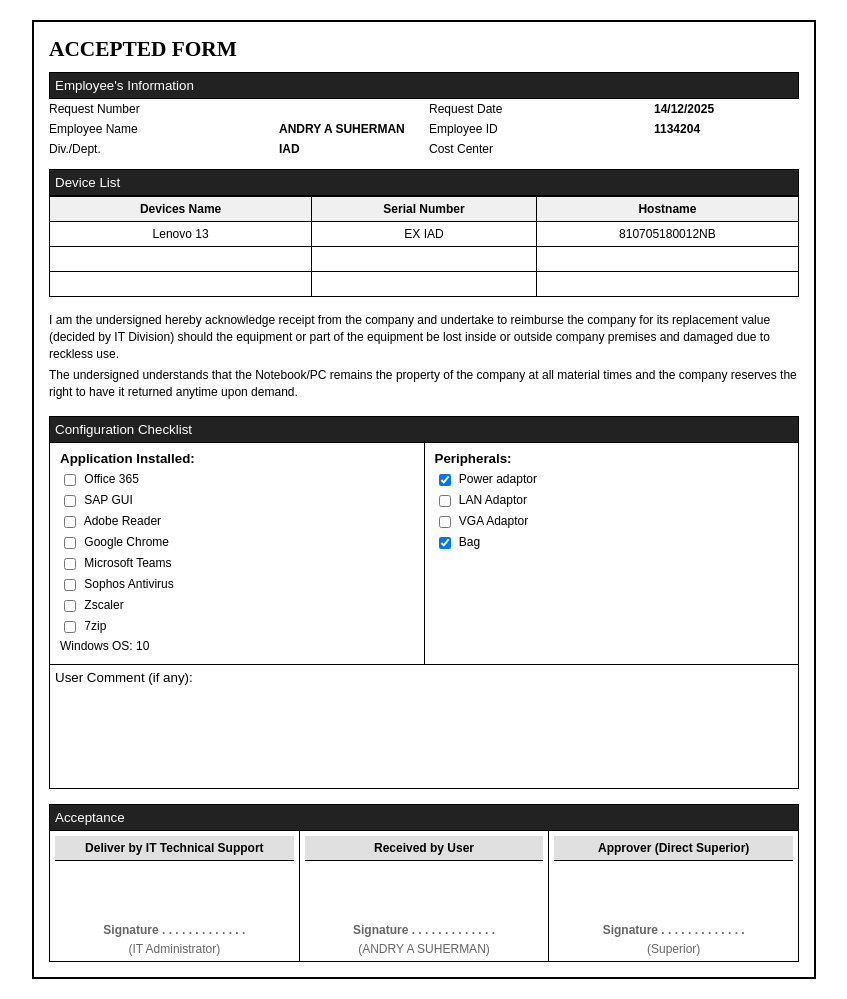
After one commit to kazeorp/inventori, a PHP site: page /cetak-form.php?id=76 in a window 1280 px wide. The commit adds this page. Shown: the whole page, without its empty margins (216-1063 px from the left). Run offline with PHP 8.4, Linux system fonts and the light colour scheme; a user stored in the database is signed in; data comes from the database, SQL or seed files in the repository.

Commit message:
tambah form

```diff
--- /dev/null
+++ b/cetak-form.php
@@ -0,0 +1,333 @@
+<?php
+// ... (Bagian PHP data aset tetap sama)
+// cetak-form.php - Revisi Final dengan format ACCEPTED FORM
+
+include 'koneksi.php';
+
+if (!isset($_GET['id']) || empty($_GET['id'])) {
+  die("ID Aset tidak ditemukan.");
+}
+
+$id = (int) $_GET['id'];
+$query = mysqli_query($koneksi, "SELECT * FROM inventori WHERE id = $id");
+$aset = mysqli_fetch_assoc($query);
+
+if (!$aset) {
+  die("Data aset tidak ditemukan.");
+}
+
+// Data Aset
+$hostname = htmlspecialchars($aset['hostname'] ?? 'N/A');
+$type = htmlspecialchars($aset['type'] ?? 'N/A');
+$ram = htmlspecialchars($aset['ram'] ?? 'N/A');
+$storage = htmlspecialchars($aset['storage'] ?? 'N/A');
+$keterangan = htmlspecialchars($aset['keterangan'] ?? '');
+// Jika serial number tidak ada kolom, kita asumsikan ia berada di keterangan atau tidak terisi
+$serial_number = empty($keterangan) ? 'N/A' : $keterangan;
+$kelengkapan = htmlspecialchars($aset['kelengkapan'] ?? '');
+
+// Data Karyawan
+$employee_name = htmlspecialchars($aset['nama'] ?? '____________________');
+$nik = htmlspecialchars($aset['nik'] ?? '____________________');
+$div_dept = htmlspecialchars($aset['divisi'] ?? '____________________');
+
+// Tanggal
+$request_date = date('d/m/Y');
+$employee_id = $nik;
+?>
+<!DOCTYPE html>
+<html lang="id">
+<head>
+  <meta charset="UTF-8">
+  <title>ACCEPTED FORM</title>
+  <style>
+    body {
+      font-family: Arial, sans-serif;
+      margin: 20px;
+      font-size: 9pt;
+    }
+    .container {
+      width: 750px;
+      margin: 0 auto;
+      border: 2px solid #000;
+      padding: 15px;
+    }
+    .header h1 {
+      font-size: 16pt;
+      margin: 0;
+      font-family: 'Times New Roman', serif;
+    }
+
+    table {
+      width: 100%;
+      border-collapse: collapse;
+      margin-bottom: 10px;
+    }
+    table.info td {
+      padding: 3px 5px;
+      border: 1px solid #000;
+    }
+    table.device-list th, table.device-list td {
+      padding: 5px;
+      border: 1px solid #000;
+      text-align: center;
+    }
+    table.device-list th {
+      background-color: #f0f0f0;
+      font-weight: bold;
+    }
+
+    .section-title {
+      font-size: 10pt;
+      padding: 5px;
+      border: 1px solid #000;
+      background-color: #222222;
+      color: white;
+      padding-left: 5px;
+      margin-top: 10px;
+    }
+
+        /* Modifikasi untuk menempelkan Acceptance dengan Signature Box */
+        #acceptance-title {
+            margin-bottom: 0 !important;
+            margin-top: 15px;
+        }
+
+    .checkbox-section {
+      display: flex;
+      border: 1px solid #000;
+      border-top: none;
+      margin-bottom: 0;
+    }
+    .column {
+      flex: 1;
+      padding: 8px 10px;
+      border-right: 1px solid #000;
+    }
+    .column:last-child {
+      border-right: none;
+    }
+    .checkbox-item {
+      margin-bottom: 3px;
+    }
+
+    input[type="checkbox"] {
+      margin-right: 5px;
+      border: 1px solid black !important; /* Jamin border hitam */
+      background-color: white !important; /* Jamin latar putih */
+      width: 12px;
+      height: 12px;
+      vertical-align: middle;
+    }
+
+    .agreement {
+      margin-top: 15px;
+      line-height: 1.4;
+    }
+
+    .signatures {
+      display: flex;
+      justify-content: space-between;
+      margin-top: 0; /* Menempel ke section-title */
+      margin-bottom: 0;
+      border: 1px solid #000;
+      border-top: none;
+    }
+    .signature-box {
+      width: 33%;
+      text-align: center;
+      padding: 5px;
+      /* border: 1px solid #000; <- Dihapus karena sudah ada border di .signatures */
+             border-right: 1px solid #000;
+    }
+        .signature-box:last-child {
+            border-right: none;
+        }
+    .signature-title {
+      background-color: #e0e0e0;
+      font-weight: bold;
+      padding: 5px;
+      border-bottom: 1px solid #000;
+    }
+    .signature-area {
+      height: 40px;
+    }
+
+        /* <-- PERBAIKAN: Memudarkan Teks Signature --> */
+        .signature-box p {
+            margin: 5px 0 0 0;
+            color: #666; /* Warna abu-abu yang lebih lembut */
+            font-weight: normal;
+        }
+        .signature-box p:first-of-type {
+            margin-top: 10px;
+            font-weight: bold; /* Teks "Signature . . ." tetap tebal */
+        }
+
+    .filled-data {
+      font-weight: bold;
+    }
+
+    @media print {
+            html, body {
+                height: 100%;
+                overflow: hidden;
+            }
+            .container {
+                border: none;
+                padding: 0;
+                width: 100%;
+                margin: 0;
+            }
+            .signatures, .agreement, .checkbox-section {
+                page-break-inside: avoid;
+            }
+
+            input[type="checkbox"]:checked {
+                /* Hanya centang yang tercentang yang perlu kita fokuskan */
+                /* Coba atur centang menjadi grayscale atau filter hitam */
+                filter: invert(100%) grayscale(100%);
+            }
+
+            /* (Opsional, jika filter di atas tidak bekerja) */
+            * {
+                -webkit-print-color-adjust: exact; /* Penting untuk konsistensi warna */
+                color-adjust: exact;
+            }
+        }
+  </style>
+</head>
+<body>
+
+<div class="container">
+      <div class="header">
+    <h1>ACCEPTED FORM</h1>
+  </div>
+
+    <div class="section-title">Employee's Information</div>
+  <table class="info" style="border: none;">
+    <tr>
+      <td style="width: 30%; border: none; padding-left: 0;">Request Number</td>
+      <td style="width: 20%; border: none;"></td>
+      <td style="width: 30%; border: none;">Request Date</td>
+      <td style="width: 20%; border: none;" class="filled-data"><?= $request_date ?></td>
+    </tr>
+    <tr>
+      <td style="border: none; padding-left: 0;">Employee Name</td>
+      <td style="border: none;" class="filled-data"><?= $employee_name ?></td>
+      <td style="border: none;">Employee ID</td>
+      <td style="border: none;" class="filled-data"><?= $employee_id ?></td>
+    </tr>
+    <tr>
+      <td style="border: none; padding-left: 0;">Div./Dept.</td>
+      <td style="border: none;" class="filled-data"><?= $div_dept ?></td>
+      <td style="border: none;">Cost Center</td>
+      <td style="border: none;"></td>
+    </tr>
+  </table>
+
+    <div class="section-title">Device List</div>
+  <table class="device-list">
+    <thead>
+      <tr>
+        <th style="width: 35%;">Devices Name</th>
+        <th style="width: 30%;">Serial Number</th>
+        <th style="width: 35%;">Hostname</th>
+      </tr>
+    </thead>
+    <tbody>
+      <tr>
+        <td><?= $type ?></td>
+        <td><?= $serial_number ?></td>
+        <td><?= $hostname ?></td>
+      </tr>
+      <tr>
+        <td>&nbsp;</td>
+        <td>&nbsp;</td>
+        <td>&nbsp;</td>
+      </tr>
+      <tr>
+        <td>&nbsp;</td>
+        <td>&nbsp;</td>
+        <td>&nbsp;</td>
+      </tr>
+    </tbody>
+  </table>
+
+    <div class="agreement">
+    <p style="margin: 0;">I am the undersigned hereby acknowledge receipt from the company and undertake to reimburse the company for its replacement value (decided by IT Division) should the equipment or part of the equipment be lost inside or outside company premises and damaged due to reckless use.</p>
+    <p style="margin-top: 5px;">The undersigned understands that the Notebook/PC remains the property of the company at all material times and the company reserves the right to have it returned anytime upon demand.</p>
+  </div>
+
+    <div class="section-title" style="margin-top: 15px;">Configuration Checklist</div>
+  <div class="checkbox-section">
+    <div class="column">
+      <h5 style="font-size: 10pt; margin-top: 0; margin-bottom: 5px;">Application Installed:</h5>
+      <div class="checkbox-item"><input type="checkbox"> Office 365</div>
+      <div class="checkbox-item"><input type="checkbox"> SAP GUI</div>
+      <div class="checkbox-item"><input type="checkbox"> Adobe Reader</div>
+      <div class="checkbox-item"><input type="checkbox"> Google Chrome</div>
+      <div class="checkbox-item"><input type="checkbox"> Microsoft Teams</div>
+      <div class="checkbox-item"><input type="checkbox"> Sophos Antivirus</div>
+      <div class="checkbox-item"><input type="checkbox"> Zscaler</div>
+      <div class="checkbox-item"><input type="checkbox"> 7zip</div>
+      <div class="checkbox-item">Windows OS: <?= htmlspecialchars($aset['win'] ?? 'N/A') ?></div>
+    </div>
+
+    <div class="column">
+      <h5 style="font-size: 10pt; margin-top: 0; margin-bottom: 5px;">Peripherals:</h5>
+      <div class="checkbox-item"><input type="checkbox" <?= (stripos($kelengkapan, 'ADAPTOR') !== false) ? 'checked' : '' ?>> Power adaptor</div>
+      <div class="checkbox-item"><input type="checkbox" <?= (stripos($kelengkapan, 'LAN') !== false) ? 'checked' : '' ?>> LAN Adaptor</div>
+      <div class="checkbox-item"><input type="checkbox" <?= (stripos($kelengkapan, 'VGA') !== false) ? 'checked' : '' ?>> VGA Adaptor</div>
+      <div class="checkbox-item"><input type="checkbox" <?= (stripos($kelengkapan, 'TAS') !== false) ? 'checked' : '' ?>> Bag</div>
+    </div>
+  </div>
+  <div style="border: 1px solid #000; border-top: none; padding: 5px; font-size: 10pt;">
+    User Comment (if any):
+        <pre>
+        <pre>
+        <pre>
+  </div>
+
+
+      <div class="section-title" id="acceptance-title">Acceptance</div>
+  <div class="signatures">
+    <div class="signature-box">
+      <div class="signature-title">Deliver by IT Technical Support</div>
+      <div class="signature-area">
+        <pre>
+      </div>
+      <p style="margin-top: 10px;">Signature . . . . . . . . . . . . .</p>
+      <p>(IT Administrator)</p>
+    </div>
+
+    <div class="signature-box">
+      <div class="signature-title">Received by User</div>
+      <div class="signature-area">
+        <pre>
+      </div>
+      <p style="margin-top: 10px;">Signature . . . . . . . . . . . . .</p>
+      <p>(<?= $employee_name ?>)</p>
+    </div>
+
+    <div class="signature-box">
+      <div class="signature-title">Approver (Direct Superior)</div>
+      <div class="signature-area">
+        <pre>
+      </div>
+      <p style="margin-top: 10px;">Signature . . . . . . . . . . . . .</p>
+      <p>(Superior)</p>
+    </div>
+  </div>
+
+</div>
+
+<script>
+  // Memicu dialog cetak secara otomatis
+  window.onload = function() {
+    window.print();
+  }
+</script>
+
+</body>
+</html>
--- a/detail-aset.php
+++ b/detail-aset.php
@@ -146,6 +146,10 @@ elseif (isset($_GET['hostname'])) {
         <button type="button" class="btn btn-success mb-3" data-bs-toggle="modal" data-bs-target="#aktivitasModal">
              <i class="bi bi-search"></i> Tambah Aktivitas
         </button>
+
+        <a href="cetak-form.php?id=<?= e($aset['id']) ?>" target="_blank" class="btn btn-info">
+        <i class="bi bi-printer"></i> Cetak Form Serah Terima
+        </a>
 
 <h3 class="mb-4">
        Detail Aset:
--- a/koneksi.php
+++ b/koneksi.php
@@ -4,7 +4,7 @@ date_default_timezone_set('Asia/Jakarta');
 
 // Menggunakan mysqli_connect yang procedural (koneksi akan ada di variabel $koneksi)
 // Jika gagal, $koneksi akan berisi objek error, yang akan dicek di handler.
-$koneksi = mysqli_connect("localhost","root","","inventori_test");
+$koneksi = mysqli_connect("localhost","root","","inventori_test1");
 
 // Pastikan NODE_API_HOST didefinisikan HANYA SEKALI
 if (!defined('NODE_API_HOST')) {
```
